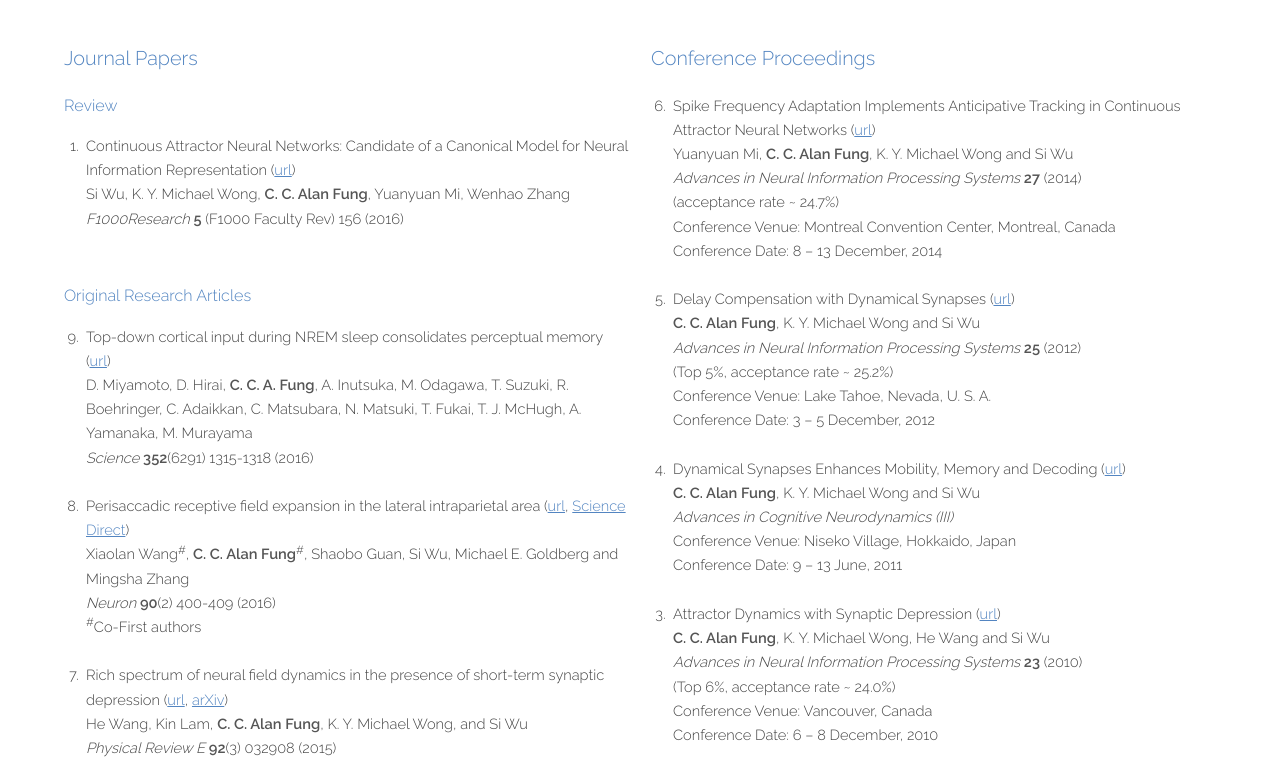
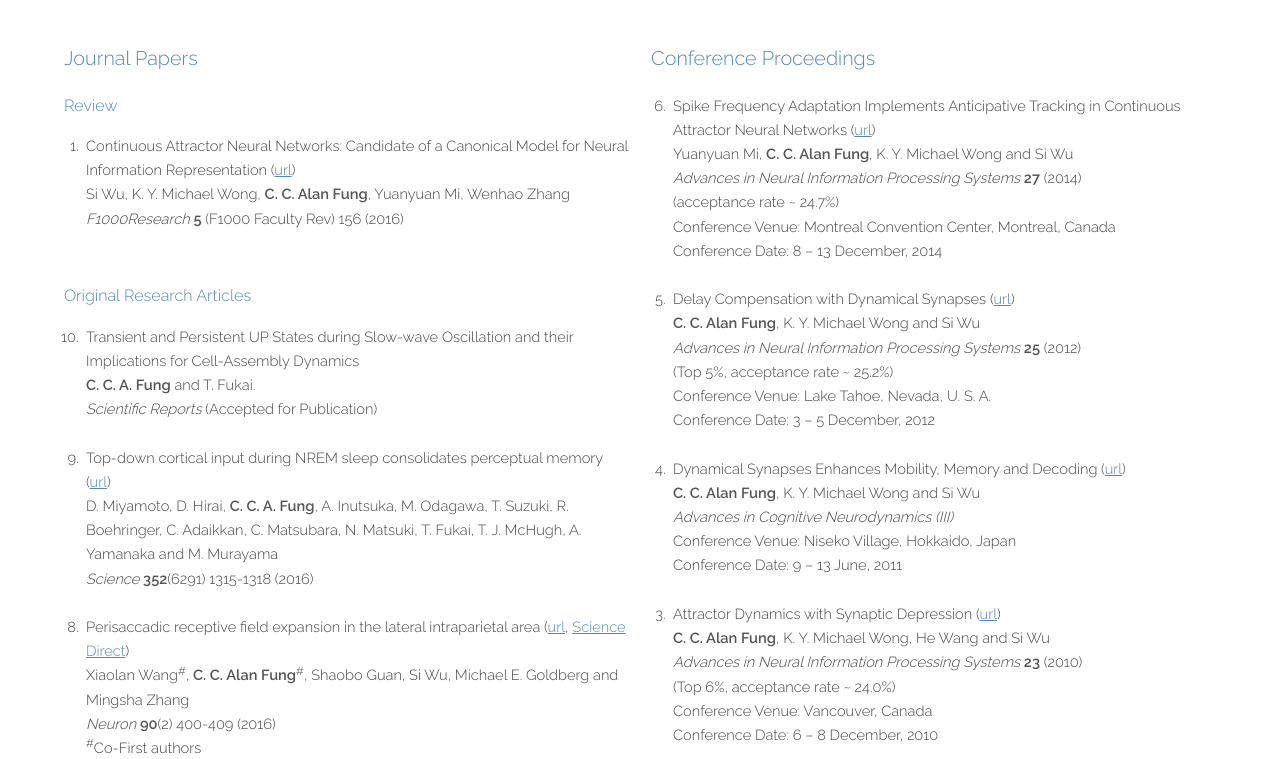
Before and after one commit to fccaa/fccaa.github.io, a plain HTML site: page publications.html in a window 1280 px wide. Shown: the part 207-966 px from the top of the page. Drawn offline with Linux system fonts and the light colour scheme.

Commit message:
Update links and list of publications.

```diff
--- a/menu.html
+++ b/menu.html
@@ -4,4 +4,4 @@
 <a href="publications.html">Publications</a>
 <a href="awards.html">Awards</a>
 <a href="http://nct.brain.riken.jp" target="_blank">NCBC Lab</a>
-<a href="http://www.brain.riken.jp" target="_blank">RIKEN CBS</a>
+<a href="http://cbs.riken.jp" target="_blank">RIKEN CBS</a>
--- a/publications.html
+++ b/publications.html
@@ -48,8 +48,13 @@
 
 							<ol reversed>
 								<li>
+									Transient and Persistent UP States during Slow-wave Oscillation and their Implications for Cell-Assembly Dynamics<br>
+									<b>C. C. A. Fung</b> and T. Fukai.<br>
+									<i>Scientific Reports</i> (Accepted for Publication)<br><br>
+								</li>
+								<li>
 									Top-down cortical input during NREM sleep consolidates perceptual memory (<a href="http://http://science.sciencemag.org/content/352/6291/1315" target="_blank">url</a>)<br>
-									D. Miyamoto, D. Hirai, <b>C. C. A. Fung</b>, A. Inutsuka, M. Odagawa, T. Suzuki, R. Boehringer, C. Adaikkan, C. Matsubara, N. Matsuki, T. Fukai, T. J. McHugh, A. Yamanaka, M. Murayama<br>
+									D. Miyamoto, D. Hirai, <b>C. C. A. Fung</b>, A. Inutsuka, M. Odagawa, T. Suzuki, R. Boehringer, C. Adaikkan, C. Matsubara, N. Matsuki, T. Fukai, T. J. McHugh, A. Yamanaka and M. Murayama<br>
 									<i>Science</i>  <b>352</b>(6291) 1315-1318 (2016) <br><br>
 								</li>
 								<li>
@@ -60,7 +65,7 @@
 								</li>
 								<li>
 									Rich spectrum of neural field dynamics in the presence of short-term synaptic depression (<a href="http://journals.aps.org/pre/abstract/10.1103/PhysRevE.92.032908" target="_blank">url</a>, <a href="http://arxiv.org/abs/1502.03662" target="_blank">arXiv</a>)<br>
-									He Wang, Kin Lam, <b>C. C. Alan Fung</b>, K. Y. Michael Wong, and Si Wu<br>
+									He Wang, Kin Lam, <b>C. C. Alan Fung</b>, K. Y. Michael Wong and Si Wu<br>
 									<i>Physical Review E</i> <b>92</b>(3) 032908 (2015) <br><br>
 								</li>
 								<li>
```
